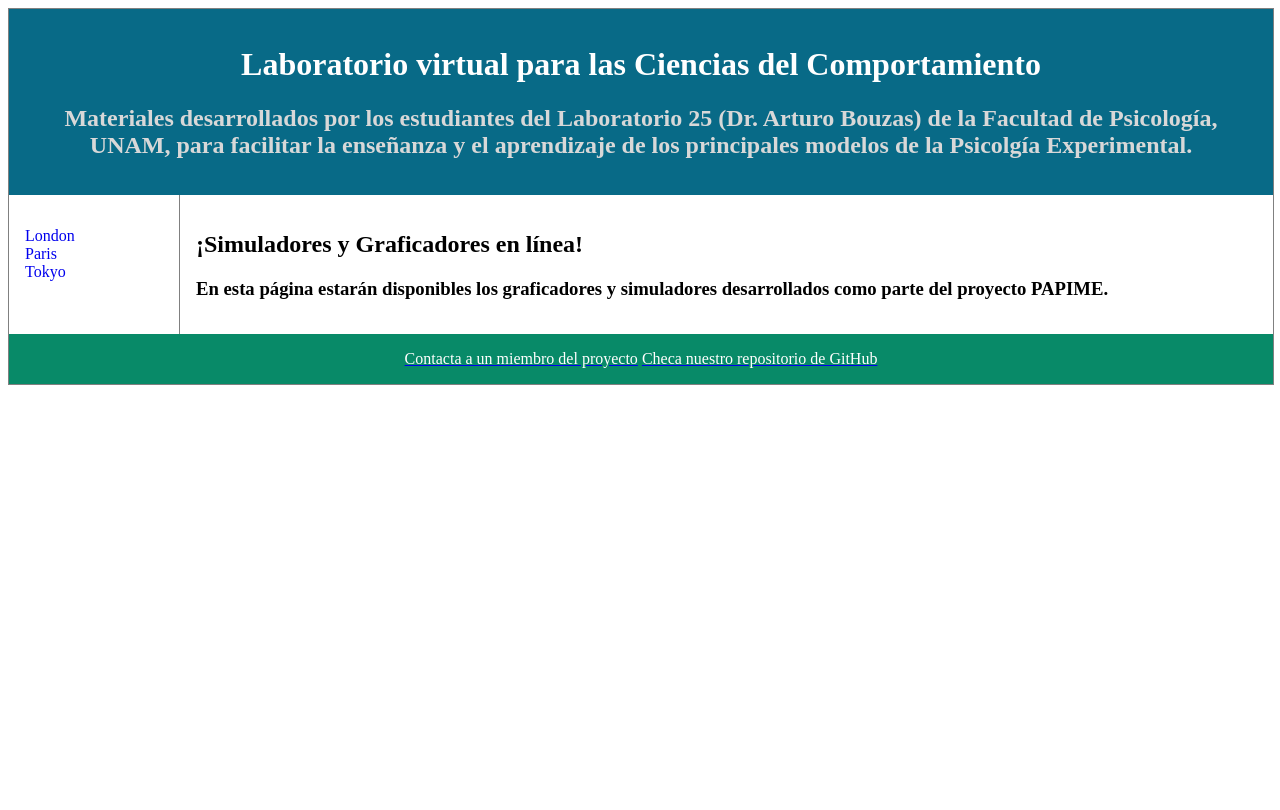
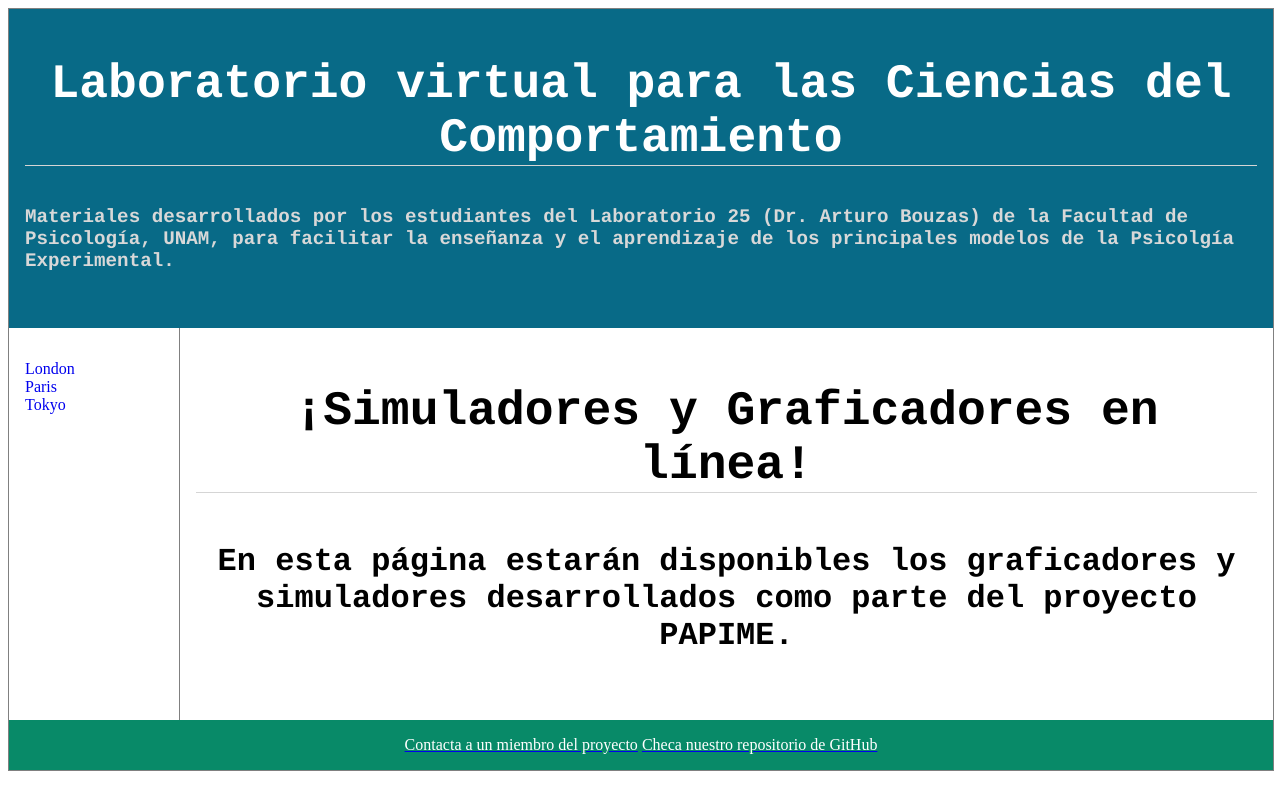
Before and after one commit to BouzasLab25/bouzaslab25.github.io, a Jekyll site: the page built from aboutPAPIME/index.html, in a window 1280 px wide. Shown: the top 810 px of the page. Built offline with Jekyll 4.4.1, drawn with Linux system fonts in a browser that asks for light colours.

Commit message:
Update papime.html

```diff
--- a/_layouts/papime.html
+++ b/_layouts/papime.html
@@ -6,6 +6,45 @@
 div.container {
     width: 100%;
     border: 1px solid gray;
+}
+
+h1 {
+    font-size: 3em;
+    font-family:'Couries New', 'Courier', 'monospace';
+    text-align:center;
+    border-bottom: 1px solid #d5d5d5;
+}
+
+h2 {
+    font-size: 1.5em;
+    font-family:'Couries New', 'Courier', 'monospace';
+    text-align:center;
+}
+
+h3 {
+    font-size: 2em;
+    font-family:'Couries New', 'Courier', 'monospace';
+    text-align:center;
+    margin-top: 50px;
+    margin-bottom: 50px;
+}
+
+h4 {
+    font-size: 1.2em;
+    font-family:'Couries New', 'Courier', 'monospace';
+    text-align:left;
+    margin-top: 40px;
+    margin-bottom: 40px;
+}
+
+h5 {
+    font-size: 1.4em;
+    font-family:'Couries New', 'Courier', 'monospace';
+    text-align:center;
+    margin-top: 50px;
+    margin-bottom: 20px;
+    line-height: 1.1em;
+    color: #444;
 }
 
 header {
@@ -53,7 +92,7 @@ article {
 <div class="container">
 <header>
    <h1>Laboratorio virtual para las Ciencias del Comportamiento</h1>
-	<h2><font color="#D8D8D8">Materiales desarrollados por los estudiantes del Laboratorio 25 (Dr. Arturo Bouzas) de la Facultad de Psicología, UNAM, para facilitar la enseñanza y el aprendizaje de los principales modelos de la Psicolgía Experimental.</font></h2>
+	<h4><font color="#D8D8D8">Materiales desarrollados por los estudiantes del Laboratorio 25 (Dr. Arturo Bouzas) de la Facultad de Psicología, UNAM, para facilitar la enseñanza y el aprendizaje de los principales modelos de la Psicolgía Experimental.</font></h4>
 
 </header>
 
```
